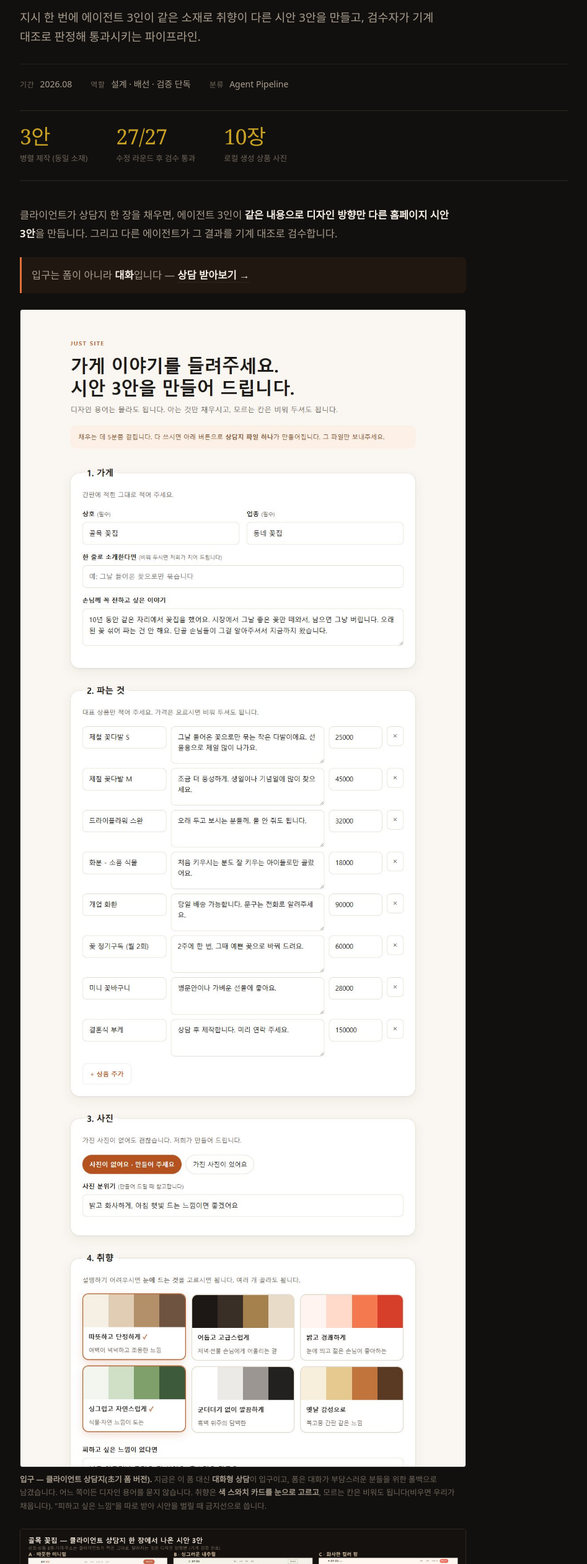
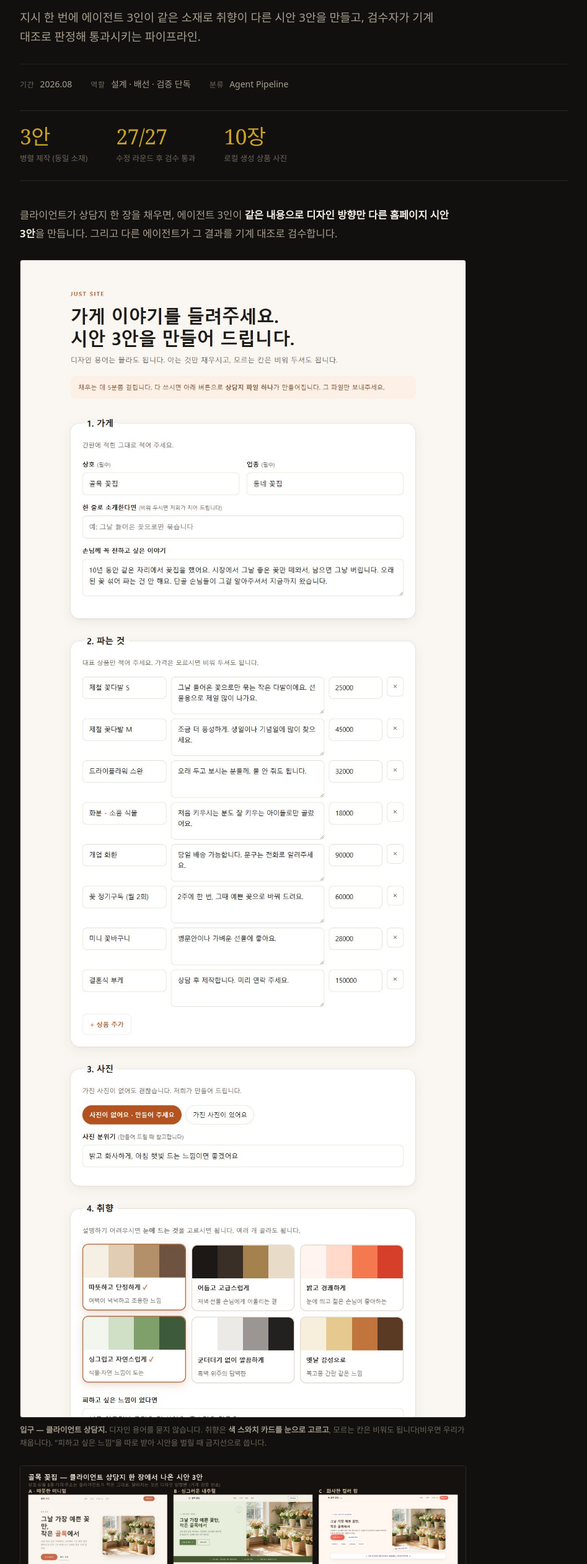
Before and after one commit to rmsals1745/portfolio, an Astro site: page /work/just-design in a window 1280 px wide. Shown: the part 276-2800 px from the top of the page at 62% size, without its empty margins (166-1113 px from the left). Built offline with nearby package versions, Linux system fonts and the light colour scheme; Astro itself is replaced by a stand-in of ours; a web font is replaced by a local one.

Commit message:
chore(auto): 1 file — just-design.md [2026-08-16]

```diff
--- a/src/content/cases/just-design.md
+++ b/src/content/cases/just-design.md
@@ -28,13 +28,9 @@ featured: true
 클라이언트가 상담지 한 장을 채우면, 에이전트 3인이 **같은 내용으로 디자인 방향만 다른 홈페이지 시안
 3안**을 만듭니다. 그리고 다른 에이전트가 그 결과를 기계 대조로 검수합니다.
 
-<p class="cta-line">
-  입구는 폼이 아니라 <b>대화</b>입니다 — <a href="/consult/">상담 받아보기 →</a>
-</p>
-
 <div class="figure">
 <img src="/shots/justdesign-intake.jpg" alt="클라이언트가 채우는 상담지 폼 — 상호·상품·사진 유무·취향을 색 스와치 카드로 고르는 화면" loading="lazy" />
-<p class="cap"><b>입구 — 클라이언트 상담지(초기 폼 버전).</b> 지금은 이 폼 대신 <b>대화형 상담</b>이 입구이고, 폼은 대화가 부담스러운 분들을 위한 폴백으로 남겼습니다. 어느 쪽이든 디자인 용어를 묻지 않습니다. 취향은 <b>색 스와치 카드를 눈으로 고르고</b>, 모르는 칸은 비워도 됩니다(비우면 우리가 채웁니다). "피하고 싶은 느낌"을 따로 받아 시안을 벌릴 때 금지선으로 씁니다.</p>
+<p class="cap"><b>입구 — 클라이언트 상담지.</b> 디자인 용어를 묻지 않습니다. 취향은 <b>색 스와치 카드를 눈으로 고르고</b>, 모르는 칸은 비워도 됩니다(비우면 우리가 채웁니다). "피하고 싶은 느낌"을 따로 받아 시안을 벌릴 때 금지선으로 씁니다.</p>
 </div>
 
 <div class="figure">
```
